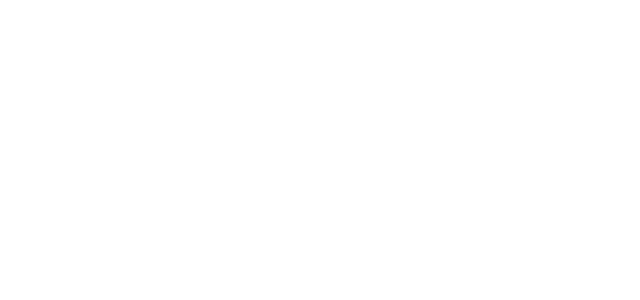
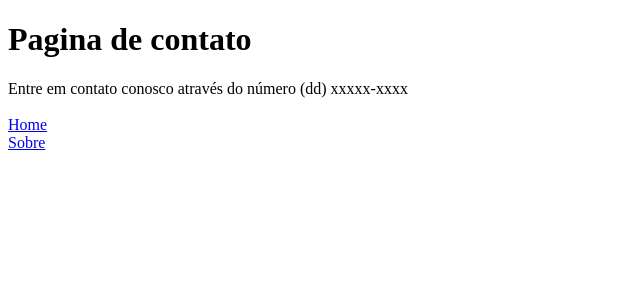
Before and after one commit to GuilhermeEnrique/react, a React (Create React App) app: page /contato in a window 1280 px wide. Before the commit this address had no page. Shown: the top 300 px of the page, without its empty margins (0-640 px from the left). Built offline with nearby package versions, Linux system fonts and the light colour scheme.

Commit message:
direcionando rotas

```diff
--- /dev/null
+++ b/src/pages/Contato/index.js
@@ -0,0 +1,15 @@
+import { Link } from 'react-router-dom';
+
+function Contato() {
+    return (
+        <div>
+            <h1>Pagina de contato</h1>
+            <span>Entre em contato conosco através do número (dd) xxxxx-xxxx </span> <br /> <br />
+
+            <Link to='/'>Home</Link> <br />
+            <Link to='/sobre'>Sobre</Link>
+        </div>
+    )
+}
+
+export default Contato;
--- a/src/pages/Home/index.js
+++ b/src/pages/Home/index.js
@@ -1,9 +1,14 @@
+import { Link } from 'react-router-dom';
+
 function Home() {
     return (
         <div>
             <h1>
                 Bem-vindo a pagina Home.
             </h1>
+            <br />
+            <Link to='/sobre'>Sobre</Link> <br />
+            <Link to='/contato'>Contato</Link>
         </div>
     );
 }
--- a/src/pages/Sobre/index.js
+++ b/src/pages/Sobre/index.js
@@ -1,9 +1,13 @@
+import { Link } from 'react-router-dom';
+
 function Sobre() {
     return (
         <div>
             <h1>
                 Pagina sobre a empresa.
-            </h1>
+            </h1> <br />
+            <Link to='/'>Home</Link> <br />
+            <Link to='/contato'>Contato</Link>
         </div>
     );
 }
--- a/src/routes.js
+++ b/src/routes.js
@@ -1,6 +1,7 @@
 import { BrowserRouter, Routes, Route } from 'react-router-dom';
 import Home from './pages/Home';
 import Sobre from './pages/Sobre';
+import Contato from './pages/Contato';
 
 function RoutesApp() {
     return (
@@ -8,6 +9,7 @@ function RoutesApp() {
             <Routes>
                 <Route path="/" element={<Home />} />
                 <Route path="/sobre" element={<Sobre />} />
+                <Route path="/contato" element={<Contato />} />
             </Routes>
         </BrowserRouter>
     )
```
Also changed, not shown: src/components/Nome.js (deleted, +0 -9 lines), src/components/Header/index.js (added).
